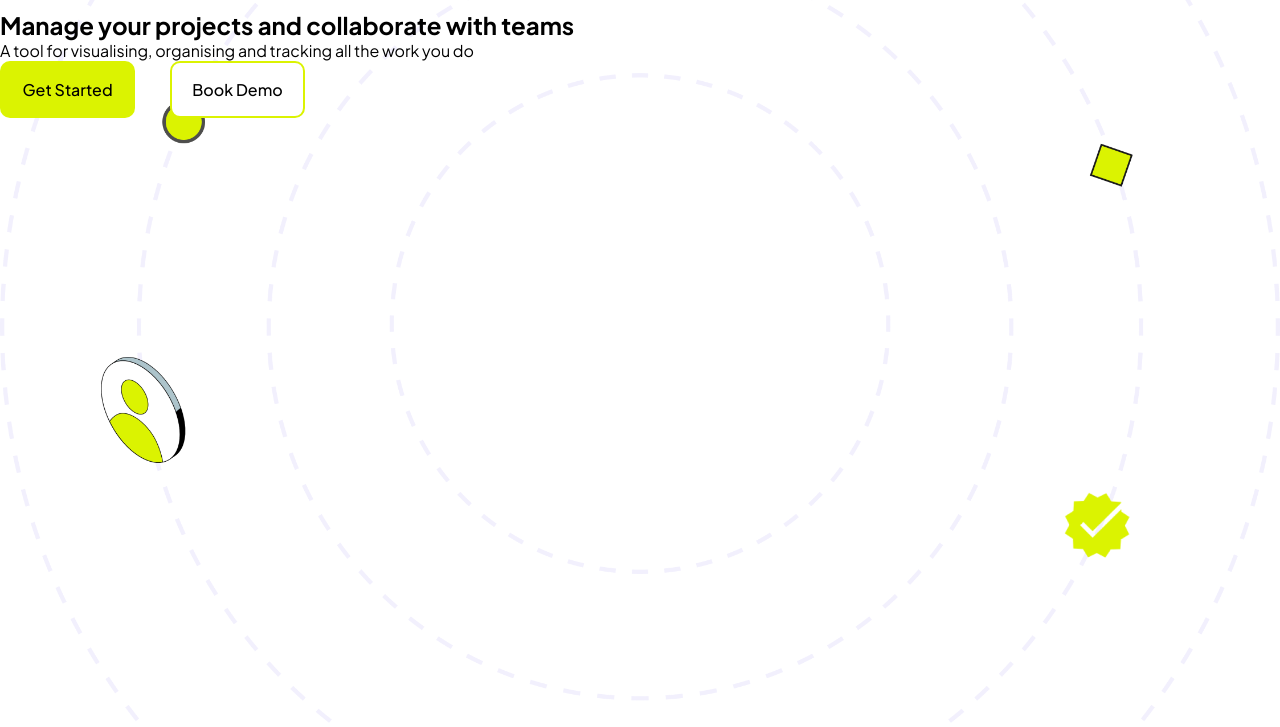
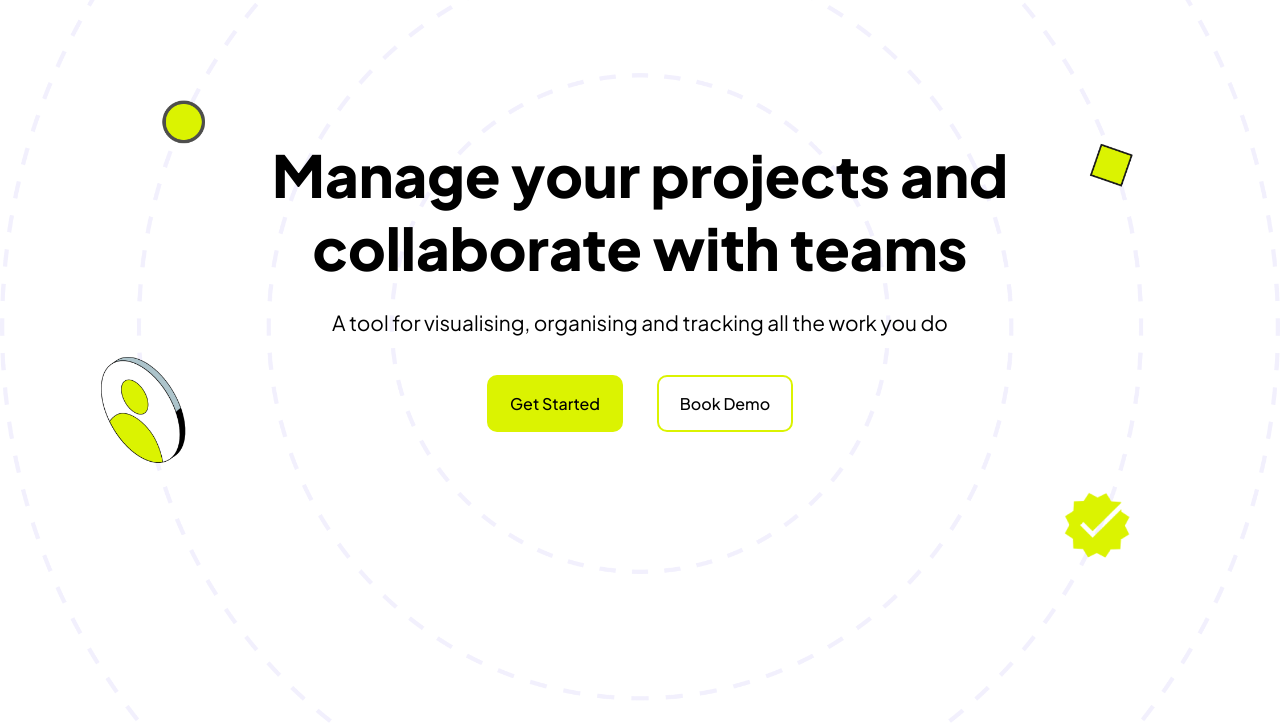
Before and after one commit to r4un4k07/Test, a plain HTML site: page index.html in a window 1280 px wide. Shown: the part 73-800 px from the top of the page. Drawn offline with Linux system fonts and the light colour scheme.

Commit message:
Update font-style.css

```diff
--- a/assets/css/font-style.css
+++ b/assets/css/font-style.css
@@ -31,3 +31,24 @@ a {
 a:hover {
   color: grey;
 }
+
+.face {
+  display: flex;
+  flex-direction: column;
+  align-items: center;
+  margin: 8rem 0;
+}
+
+.face-title > h1 {
+  text-align: center;
+  font-size: 3.625rem;
+  margin: 0 15%;
+  margin-bottom: 2%;
+  font-weight: 800;
+}
+
+.face-subtitle {
+  text-align: center;
+  font-size: 1.3rem;
+  margin-bottom: 3%;
+}
```
